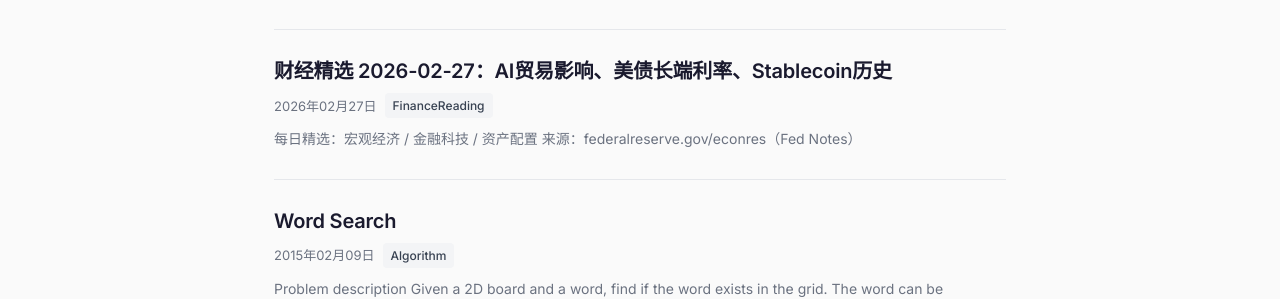
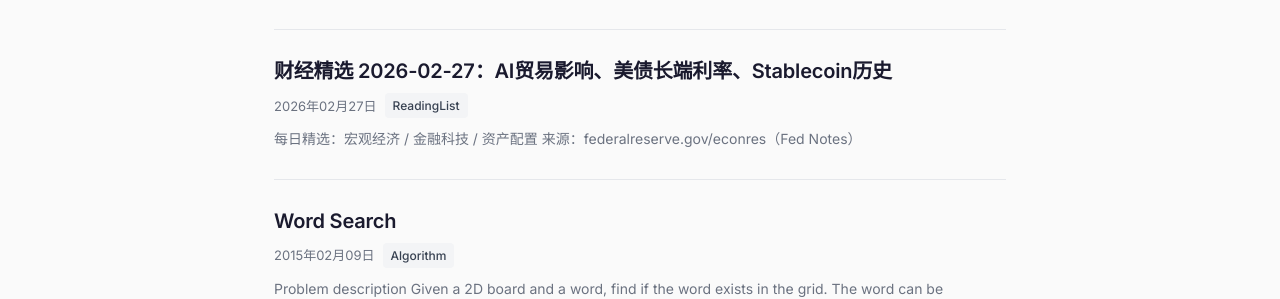
Before and after one commit to chengenbao/chengenbao.github.io, a Jekyll site: the page built from index.html, in a window 1280 px wide and 1065 px high. Shown: the part 258-557 px from the top of the window. Built offline with Jekyll 4.4.1, drawn with Linux system fonts in a browser that asks for light colours; the list of posts is cut into pages by our own code.

Commit message:
[reading-list] 统一 tag 为 ReadingList (finance)

```diff
--- a/_posts/2026-02-27-daily-finance-reading.md
+++ b/_posts/2026-02-27-daily-finance-reading.md
@@ -1,8 +1,8 @@
 ---
 layout: post
 title: "财经精选 2026-02-27：AI贸易影响、美债长端利率、Stablecoin历史"
-categories: FinanceReading
-tags: [宏观经济, 美联储, Stablecoin, 利率, AI经济]
+categories: ReadingList
+tags: [ReadingList, Finance, 宏观经济, 美联储, Stablecoin, 利率, AI经济]
 ---
 
 > 每日精选：宏观经济 / 金融科技 / 资产配置
```
